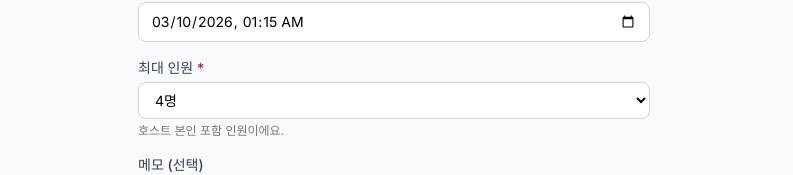
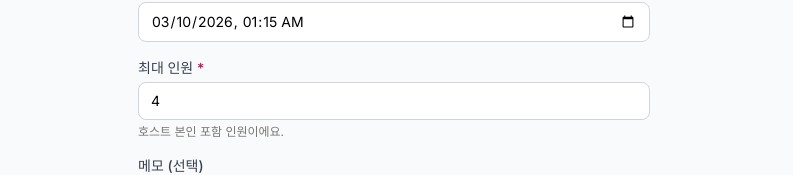
Before and after one commit to magic3ightball/gachimogo, a Next.js app: page /create in a window 1280 px wide. Shown: the part 447-622 px from the top of the page, without its empty margins (246-1039 px from the left). Built offline with nearby package versions, Linux system fonts and the light colour scheme.

Commit message:
Replace max_people dropdown with number input, increase limit to 190

```diff
--- a/app/api/appointments/route.ts
+++ b/app/api/appointments/route.ts
@@ -27,9 +27,9 @@ export async function POST(req: NextRequest) {
     }
 
     const maxPeopleNum = parseInt(max_people, 10);
-    if (maxPeopleNum < 2 || maxPeopleNum > 20) {
+    if (maxPeopleNum < 2 || maxPeopleNum > 190) {
       return NextResponse.json(
-        { error: "최대 인원은 2~20명 사이여야 합니다" },
+        { error: "최대 인원은 2~190명 사이여야 합니다" },
         { status: 400 }
       );
     }
--- a/app/create/page.tsx
+++ b/app/create/page.tsx
@@ -108,11 +108,7 @@ export default function CreatePage() {
           <label className="block text-sm font-medium text-gray-700 mb-1">
             최대 인원 <span className="text-postech-red">*</span>
           </label>
-          <select name="max_people" required defaultValue="4" className={`${inputClass} bg-white`}>
-            {Array.from({ length: 19 }, (_, i) => i + 2).map((n) => (
-              <option key={n} value={n}>{n}명</option>
-            ))}
-          </select>
+          <input name="max_people" type="number" required defaultValue={4} min={2} max={190} className={inputClass} />
           <p className="text-xs text-postech-gray mt-1">호스트 본인 포함 인원이에요.</p>
         </div>
 
```
